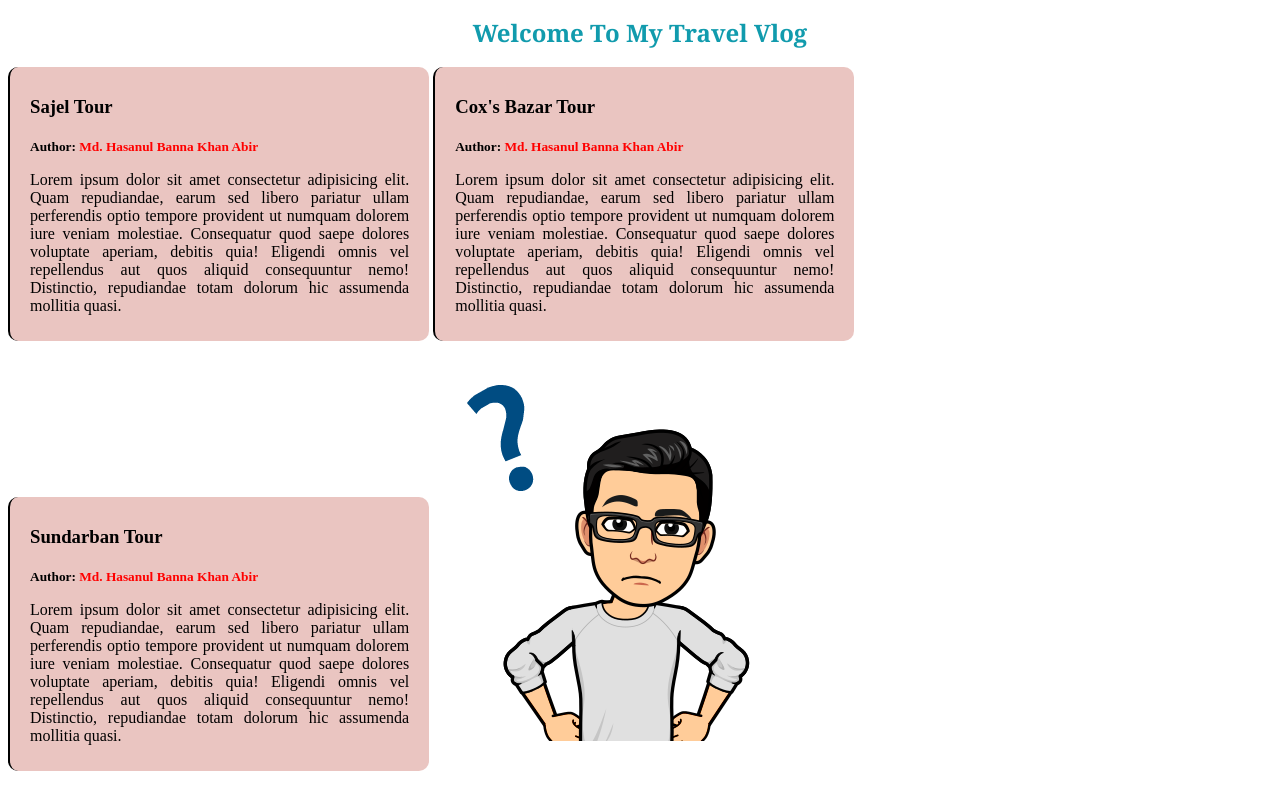
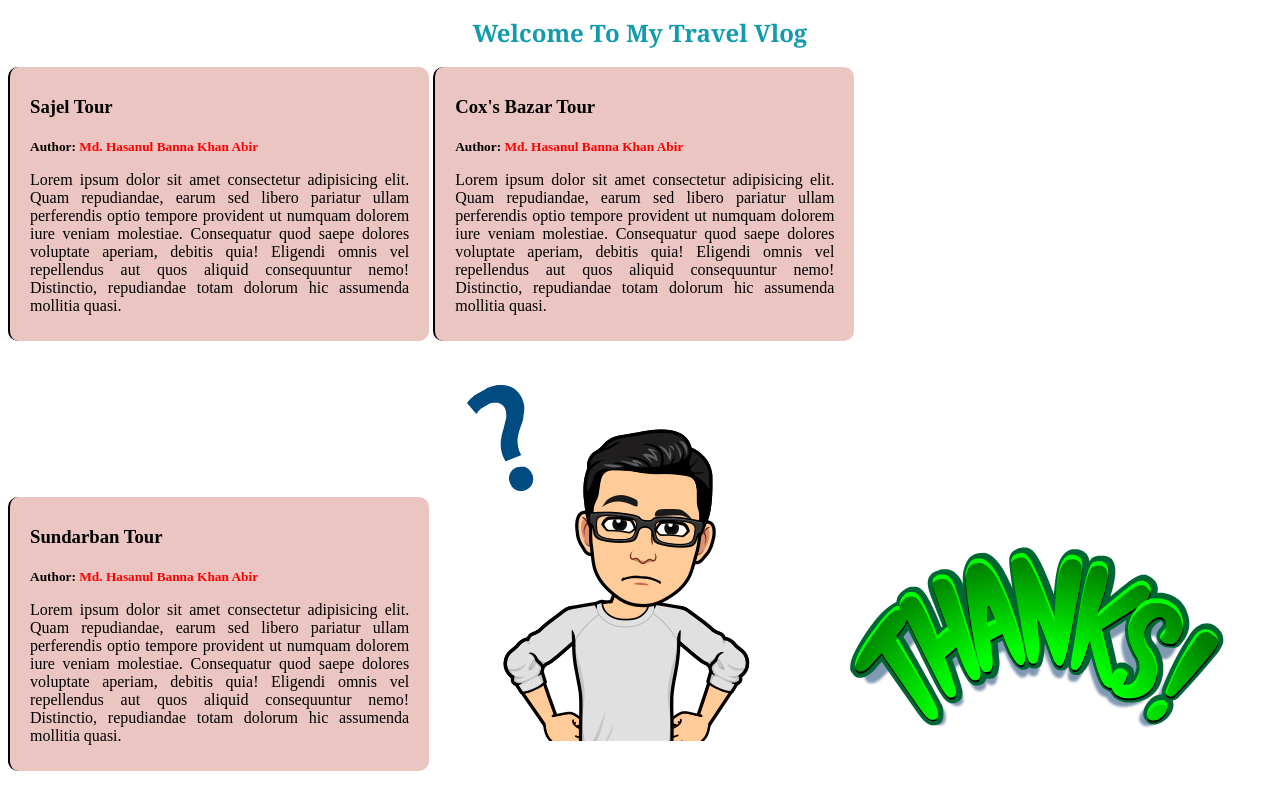
Before and after one commit to hbkabir004/first-reset-repo, a plain HTML site: page index.html in a window 1280 px wide. Drawn offline with Linux system fonts and the light colour scheme.

Commit message:
new image-added

```diff
--- a/index.html
+++ b/index.html
@@ -25,5 +25,6 @@
     </div>
 
     <img id="ask" src="bitmoji/Ask.png" alt="Why?">
+    <img src="bitmoji/ThanksCropped.png" alt="Thanks!">
 </body>
 </html>
```
